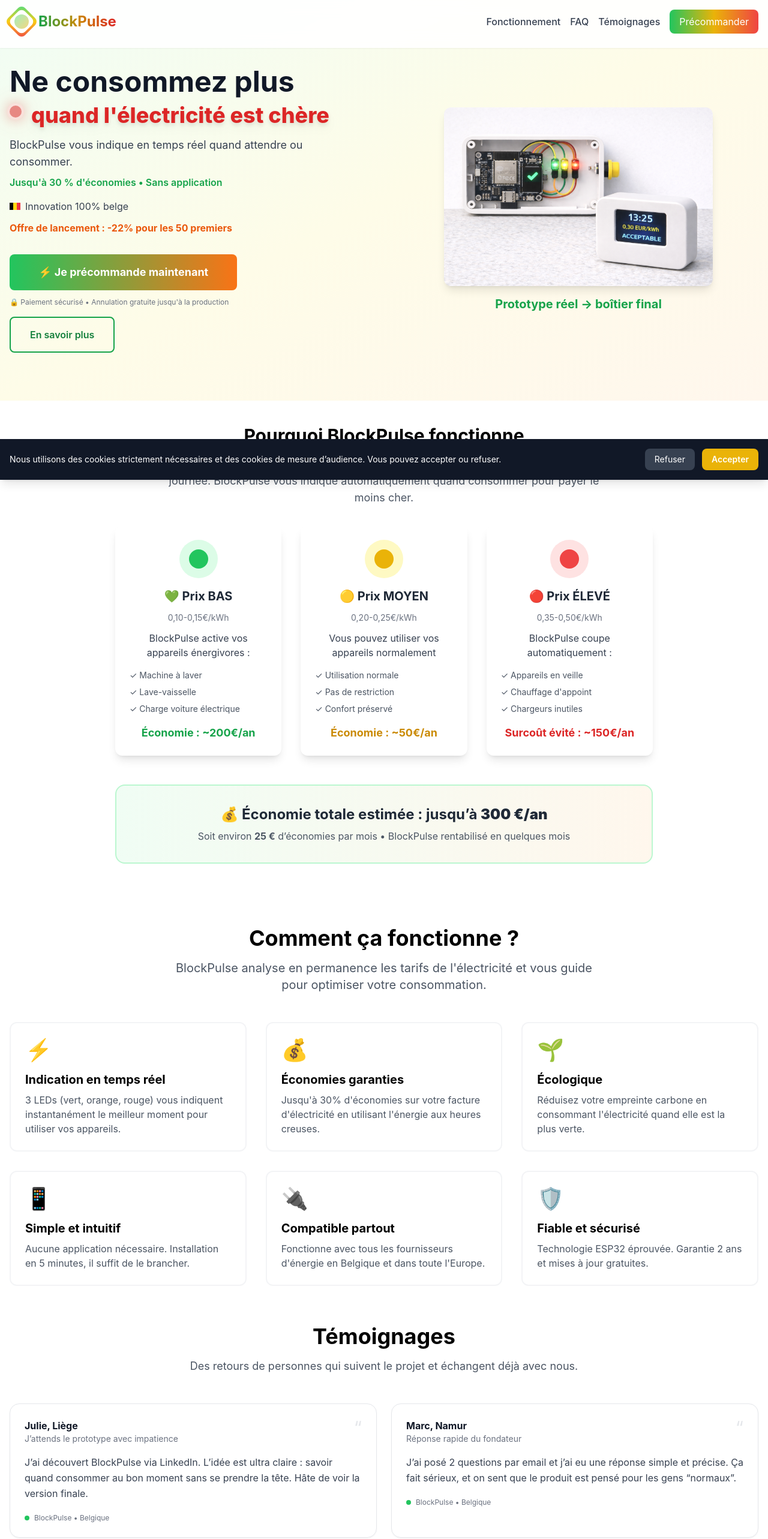
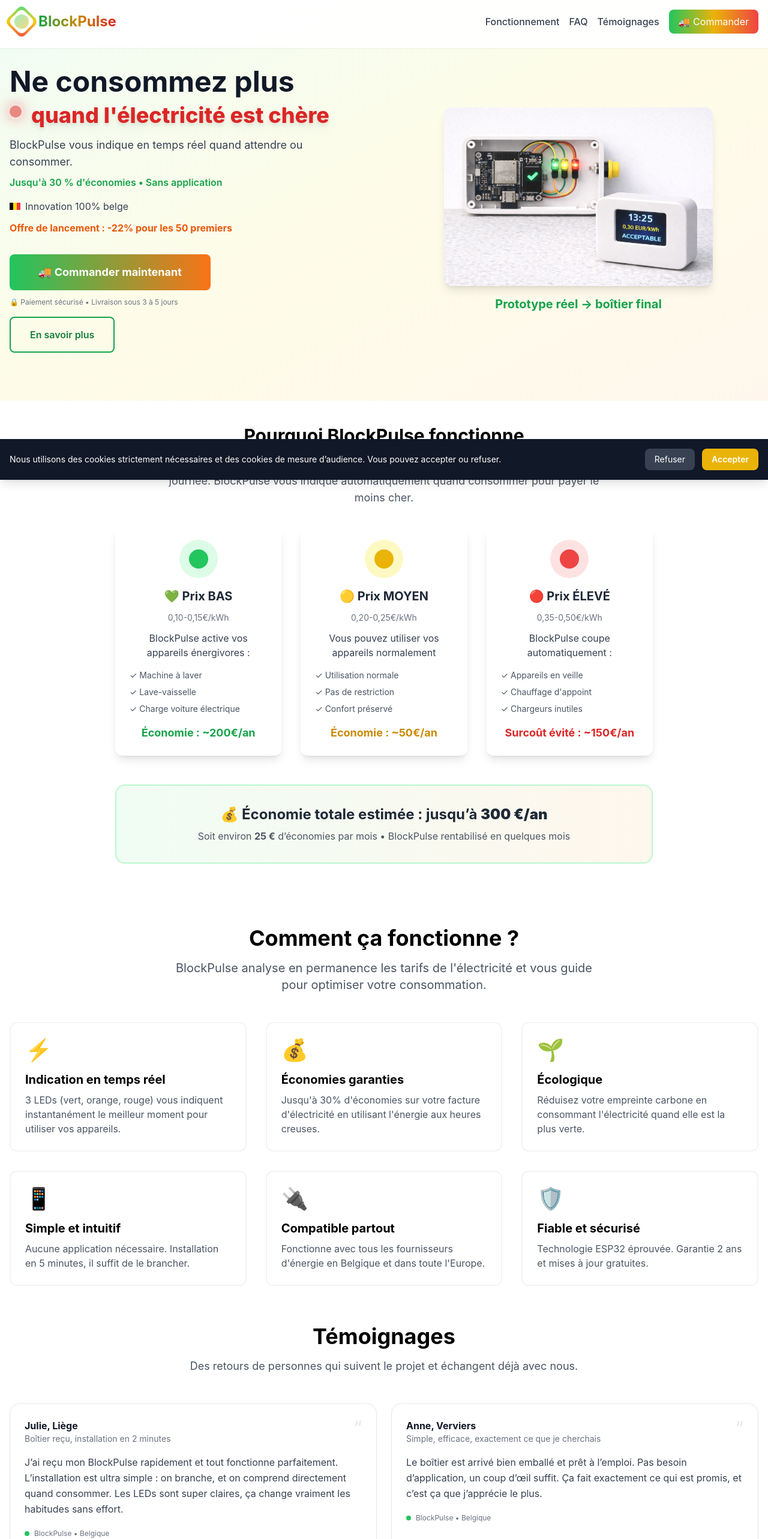
Before and after one commit to cdevl3749/blockpulse-coming-soon, a React (Vite) app: page / in a window 1280 px wide. Shown: the top 2566 px of the page at 60% size. Built offline with nearby package versions, Linux system fonts and the light colour scheme.

Commit message:
site pret V1

```diff
--- a/src/App.jsx
+++ b/src/App.jsx
@@ -99,8 +99,8 @@ const FloatingCTA = ({ onClick }) => {
       onClick={onClick}
       className="fixed bottom-6 right-6 z-50 px-6 py-4 bg-gradient-to-r from-green-500 via-yellow-500 to-red-500 text-white rounded-full shadow-2xl hover:shadow-xl hover:scale-105 transition-all duration-300 font-bold text-sm md:text-base flex items-center gap-2"
     >
-      <span className="hidden md:inline">Précommander</span>
-      <span className="md:hidden">⚡ Préco</span>
+      <span className="hidden md:inline">Commander</span>
+      <span className="md:hidden">🚚</span>
       <span className="text-xl">→</span>
     </button>
   );
@@ -185,7 +185,7 @@ const Header = () => {
             }}
             className="px-4 py-2 bg-gradient-to-r from-green-500 via-yellow-500 to-red-500 text-white rounded-lg hover:shadow-lg transition-all hover:scale-105"
           >
-            Précommander
+            🚚 Commander
           </button>
 
         </div>
@@ -314,11 +314,11 @@ const HeroSection = ({ fundingData, scrollToOffer }) => {
                 href="#offre"
                 className="inline-block w-full sm:w-auto bg-gradient-to-r from-green-500 to-orange-500 text-white font-bold py-3 sm:py-4 px-8 sm:px-12 rounded-lg text-base sm:text-lg hover:shadow-2xl transition-all transform hover:scale-105 text-center"
               >
-                ⚡ Je précommande maintenant
+                🚚 Commander maintenant
               </a>
 
               <p className="text-xs text-gray-500 text-center md:text-left">
-                🔒 Paiement sécurisé • Annulation gratuite jusqu&apos;à la production
+                🔒 Paiement sécurisé • Livraison sous 3 à 5 jours
               </p>
             </div>
 
@@ -392,7 +392,7 @@ const FAQ = () => {
     },
     {
       question: "Quand vais-je recevoir mon BlockPulse ?",
-      answer: "La livraison est prévue pour mi-mars 2026. Nos premiers utilisateurs recevront leur boîtier en priorité. Vous recevrez des mises à jour régulières sur l'avancement de la production par email."
+      answer: "BlockPulse est actuellement en stock. La livraison est effectuée sous 3 à 5 jours ouvrés en Belgique et en France après validation de la commande."
     },
     {
       question: "Y a-t-il une garantie ?",
@@ -400,7 +400,7 @@ const FAQ = () => {
     },
     {
       question: "Que vais-je recevoir exactement ?",
-      answer: "Le colis BlockPulse contiendra le boîtier prêt à l’emploi, une alimentation USB 5V (prise européenne), un câble USB et un guide de démarrage rapide. Le contenu est prévisionnel et pourra légèrement évoluer jusqu’à la version finale."
+      answer: "Le colis BlockPulse contiendra le boîtier prêt à l’emploi, une alimentation USB 5V (prise européenne), un câble USB et un guide de démarrage rapide."
     }
   ];
 
@@ -621,17 +621,19 @@ const Features = () => {
 const TestimonialsSection = () => {
   const testimonials = [
     {
-      name: "Julie, Liège",
-      title: "J’attends le prototype avec impatience",
-      quote:
-        "J’ai découvert BlockPulse via LinkedIn. L’idée est ultra claire : savoir quand consommer au bon moment sans se prendre la tête. Hâte de voir la version finale.",
+  name: "Julie, Liège",
+  title: "Boîtier reçu, installation en 2 minutes",
+  quote:
+    "J’ai reçu mon BlockPulse rapidement et tout fonctionne parfaitement. L’installation est ultra simple : on branche, et on comprend directement quand consommer. Les LEDs sont super claires, ça change vraiment les habitudes sans effort.",
     },
-    {
-      name: "Marc, Namur",
-      title: "Réponse rapide du fondateur",
-      quote:
-        "J’ai posé 2 questions par email et j’ai eu une réponse simple et précise. Ça fait sérieux, et on sent que le produit est pensé pour les gens “normaux”.",
+
+    {
+  name: "Anne, Verviers",
+  title: "Simple, efficace, exactement ce que je cherchais",
+  quote:
+    "Le boîtier est arrivé bien emballé et prêt à l’emploi. Pas besoin d’application, un coup d’œil suffit. Ça fait exactement ce qui est promis, et c’est ça que j’apprécie le plus.",
     },
+
   ];
 
   return (
@@ -678,7 +680,7 @@ const TestimonialsSection = () => {
             }
             className="px-6 py-3 rounded-lg font-semibold bg-gradient-to-r from-green-500 via-yellow-500 to-orange-500 text-white hover:shadow-lg transition-all hover:scale-105"
           >
-            Voir l’offre de lancement
+            Commander maintenant
           </button>
         </div>
       </div>
@@ -724,18 +726,12 @@ const PricingSection = () => {
       <div className="max-w-7xl mx-auto">
         <h2 className="text-3xl sm:text-4xl font-bold text-center mb-3 sm:mb-4 px-4">Offre de lancement exclusive</h2>
         <p className="text-base sm:text-lg md:text-xl text-gray-600 text-center mb-8 sm:mb-12 px-4">
-          Profitez d’un tarif exceptionnel réservé aux premières précommandes
+          Profitez d’un tarif exceptionnel réservé aux premières commandes
         </p>
         <div className="max-w-lg mx-auto px-4">
           <div className="relative bg-white rounded-2xl p-6 sm:p-8 ring-4 ring-green-500 shadow-2xl transition-all duration-300 hover:scale-105 cursor-pointer">
             <div className="absolute -top-3 sm:-top-4 left-1/2 transform -translate-x-1/2 bg-gradient-to-r from-green-500 via-yellow-500 to-orange-500 text-white px-4 sm:px-6 py-1 sm:py-2 rounded-full text-xs sm:text-sm font-bold shadow-lg whitespace-nowrap">
               ⭐ Offre Early Bird
-            </div>
-
-            <div className="mb-4 mt-4">
-              <span className="inline-block px-3 py-1 bg-red-100 text-red-600 rounded-full text-xs sm:text-sm font-bold animate-pulse">
-                🔥 Série de lancement – quantité limitée
-              </span>
             </div>
 
             <h3 className="text-xl sm:text-2xl font-semibold text-green-700 mb-3 text-center">
@@ -750,8 +746,8 @@ const PricingSection = () => {
               />
             </div>
 
-            <p className="text-xs text-gray-500 text-center mb-4">
-              Produit en cours de production – 📦 Livraison prévue : mi-mars 2026.
+            <p className="mt-3 text-xs sm:text-sm text-gray-600 text-center">
+              📦 Produit en stock • 🚚 Livraison sous 3 à 5 jours ouvrés
             </p>
 
             <div className="mb-6">
@@ -759,7 +755,7 @@ const PricingSection = () => {
   <div className="flex flex-col items-center gap-3">
     {/* Badge urgence */}
     <div className="inline-block bg-orange-100 text-orange-600 px-4 py-2 rounded-full text-sm font-bold">
-      ⚡ Plus que 32/50 places
+      ⚡ Plus que 28/50 places
     </div>
 
     {/* Prix */}
@@ -809,7 +805,7 @@ const PricingSection = () => {
 
             <div className="mb-6 p-4 bg-gray-50 rounded-lg border border-gray-200">
               <p className="font-semibold text-gray-800 mb-2">
-                📦 Contenu du colis (prévisionnel)
+                📦 Contenu du colis
               </p>
               <ul className="text-sm text-gray-600 space-y-1">
                 <li>• 1× BlockPulse</li>
@@ -818,14 +814,14 @@ const PricingSection = () => {
                 <li>• 1× Guide de démarrage rapide</li>
               </ul>
               <p className="mt-2 text-xs text-gray-500">
-                Contenu susceptible d’évoluer légèrement jusqu’à la version finale.
+                Contenu du colis conforme à la version actuelle du produit.
               </p>
             </div>
 
-            <p className="text-center text-gray-700 text-lg font-semibold mb-3">
-              69 € TTC — Offre de lancement
-              <span className="block text-sm font-normal text-gray-500">
-                Livraison offerte en Belgique & France
+            <p className="text-center text-gray-800 text-lg font-semibold mb-3">
+              69 € TTC
+              <span className="block text-sm font-semibold text-green-700 mt-1">
+                🚚 Livraison sous 3 à 5 jours — Belgique & France
               </span>
             </p>
 
@@ -833,7 +829,7 @@ const PricingSection = () => {
               onClick={handlePreorder}
               className="w-full py-4 sm:py-5 rounded-lg font-bold transition-all duration-300 transform hover:scale-105 bg-gradient-to-r from-green-500 via-yellow-500 to-orange-500 text-white hover:shadow-2xl text-base sm:text-lg"
             >
-              ⚡ Je précommande
+              🚚 Commander maintenant
             </button>
 
             <p className="mt-3 text-center text-sm text-green-700 font-semibold">
@@ -861,12 +857,6 @@ const PricingSection = () => {
   </div>
 </div>
 
-            <p className="mt-3 text-xs sm:text-sm text-gray-500 text-center">
-              🔹 <strong>Précommande</strong> – produit en cours de développement.
-              <br />
-              📦 Livraison prévue : <strong>mi-mars 2026</strong>.
-            </p>
-
             <div className="mt-4 sm:mt-6 p-3 sm:p-4 bg-yellow-50 rounded-lg border-2 border-yellow-200">
               <p className="text-xs sm:text-sm text-gray-700 text-center">
                 <strong>💡 Économisez jusqu'à 30%</strong> sur votre facture d'électricité dès la première année !
@@ -880,7 +870,7 @@ const PricingSection = () => {
             🔒 Paiement 100% sécurisé par Stripe • Remboursement garanti si non satisfait
           </p>
           <p className="text-xs sm:text-sm text-gray-500">
-            📦 Livraison prévue: <strong>mi-mars 2026</strong> 🔔 Vous serez informé à chaque étape
+            📦 Livraison sous <strong>3 à 5 jours ouvrés</strong> 🔔 Suivi envoyé par email
           </p>
         </div>
       </div>
@@ -911,7 +901,7 @@ const Footer = ({ onLegalClick, onPrivacyClick, onCGVClick }) => {
             <h4 className="font-bold mb-3 sm:mb-4 text-base sm:text-lg">Projet</h4>
             <ul className="space-y-2 text-gray-400 text-sm">
               <li><button onClick={() => scrollToSection('projet')} className="hover:text-white transition-colors">Fonctionnement</button></li>
-              <li><button onClick={() => scrollToSection('offre')} className="hover:text-white transition-colors">Précommander</button></li>
+              <li><button onClick={() => scrollToSection('offre')} className="hover:text-white transition-colors">Commander</button></li>
               <li><button onClick={() => scrollToSection('temoignages')} className="hover:text-white transition-colors">Témoignages</button></li>
               <li><a href="#faq" className="hover:text-white transition-colors">FAQ</a></li>
             </ul>
@@ -1183,9 +1173,8 @@ const CGVPage = () => {
       <section>
         <h3 className="text-xl font-bold mb-3">Article 1 – Objet</h3>
         <p>
-          Les présentes Conditions Générales de Vente encadrent la vente en
-          précommande du produit BlockPulse, proposé en tant que produit
-          matériel en cours de développement.
+          Les présentes Conditions Générales de Vente encadrent la vente
+          du produit BlockPulse.
         </p>
       </section>
 
@@ -1216,9 +1205,8 @@ const CGVPage = () => {
       <section>
         <h3 className="text-xl font-bold mb-3">Article 5 – Livraison</h3>
         <p>
-          La livraison du produit BlockPulse est prévue pour <strong>mi-mars 2026</strong>.
-          Cette date est indicative et peut évoluer en fonction des contraintes
-          de production.
+         La livraison du produit BlockPulse est effectuée sous
+        <strong>3 à 5 jours ouvrés</strong> après validation du paiement.
         </p>
       </section>
 
@@ -1442,9 +1430,9 @@ const handleAcceptCookies = () => {
     </h2>
 
     <p className="text-gray-600 mb-6">
-      Laissez-nous votre email pour être informé du lancement.
+      Laissez-nous votre email pour recevoir une alerte
       <br className="hidden sm:block" />
-      Un seul message, aucun spam.
+      en cas de rupture de stock ou d’offre spéciale.
     </p>
 
     <form
@@ -1464,14 +1452,15 @@ const handleAcceptCookies = () => {
         disabled={notifyStatus === "loading"}
         className="whitespace-nowrap rounded-lg bg-gradient-to-r from-green-500 to-orange-500 px-6 py-3 font-semibold text-white transition-all hover:shadow-lg disabled:opacity-50"
       >
-        {notifyStatus === "loading" ? "Envoi..." : "Être informé du lancement"}
+        {notifyStatus === "loading" ? "Envoi..." : "Recevoir une alerte"}
       </button>
     </form>
 
     {notifyStatus === "success" && (
       <p className="mt-2 text-sm text-green-700">
-        ✅ Votre email ne sera jamais partagé. 1 message au lancement, rien de plus.
+        ✅ Merci ! Vous serez prévenu uniquement si nécessaire.
       </p>
+
     )}
 
     {notifyStatus === "error" && (
```
